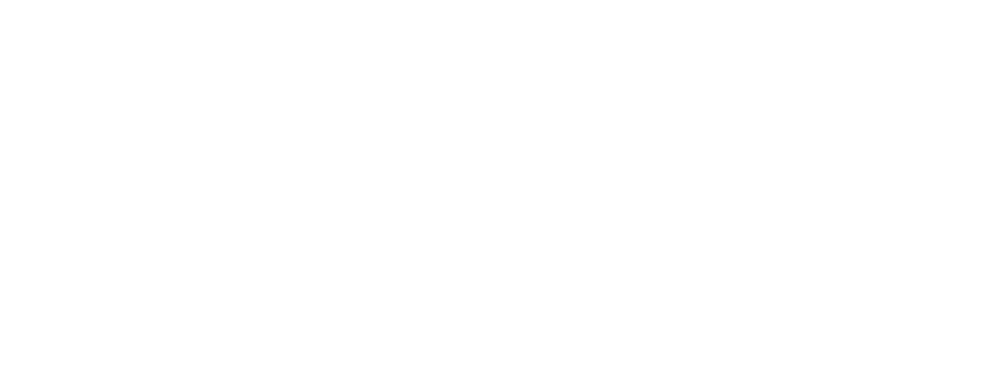
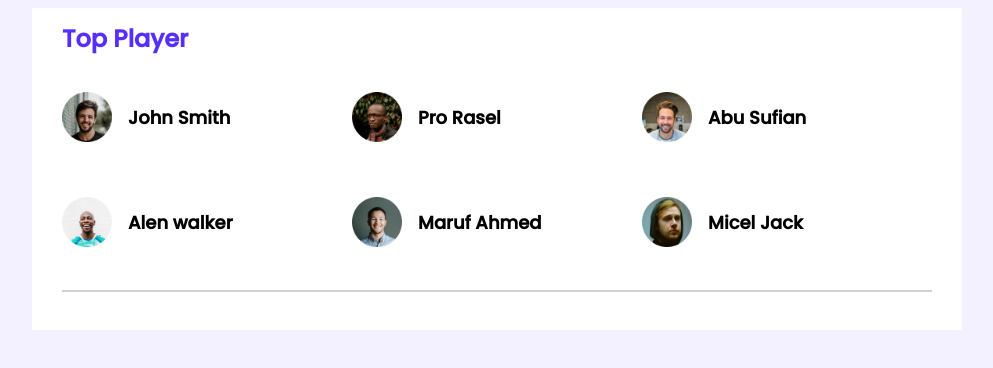
Before and after one commit to shariful0401/leader-bord, a plain HTML site: page index.html in a window 1280 px wide. Shown: the whole page, without its empty margins (143-1136 px from the left). Drawn offline with Linux system fonts and the light colour scheme.

Commit message:
top player compleate

```diff
--- a/index.html
+++ b/index.html
@@ -1,12 +1,17 @@
 <!DOCTYPE html>
 <html lang="en">
+
   <head>
     <meta charset="UTF-8">
     <meta http-equiv="X-UA-Compatible" content="IE=edge">
     <meta name="viewport" content="width=device-width, initial-scale=1.0">
     <title>Leader Bord</title>
     <link rel="stylesheet" href="style.css">
+    <link rel="preconnect" href="https://fonts.googleapis.com">
+    <link rel="preconnect" href="https://fonts.gstatic.com" crossorigin>
+    <link href="https://fonts.googleapis.com/css2?family=Poppins:wght@500&display=swap" rel="stylesheet">
   </head>
+
   <body>
     <!-- header start -->
     <header>
@@ -15,7 +20,37 @@
     <!-- header end -->
     <main>
       <!-- top player and top blogs -->
-
+      <section class="top-player container">
+        <h3 class="section-title">Top Player</h3>
+        <div class="players">
+          <div class="person">
+            <img src="images/players/player-1.png" alt="">
+            <h4 class="player-name">John Smith</h4>
+          </div>
+          <div class="person">
+            <img src="images/players/player-2.png" alt="">
+            <h4 class="player-name">Pro Rasel</h4>
+          </div>
+          <div class="person">
+            <img src="images/players/player-3.png" alt="">
+            <h4 class="player-name">Abu Sufian</h4>
+          </div>
+          <div class="person">
+            <img src="images/players/player-4.png" alt="">
+            <h4 class="player-name">Alen walker</h4>
+          </div>
+          <div class="person">
+            <img src="images/players/player-5.png" alt="">
+            <h4 class="player-name">Maruf Ahmed</h4>
+          </div>
+          <div class="person">
+            <img src="images/players/player-6.png" alt="">
+            <h4 class="player-name">Micel Jack</h4>
+          </div>
+        </div>
+        <hr>
+      </section>
     </main>
   </body>
+
 </html>
--- a/style.css
+++ b/style.css
@@ -0,0 +1,51 @@
+body {
+  font-family: 'Poppins', sans-serif;
+  background-color: #F3F1FF;
+}
+main{
+  display: flex;
+  justify-content: center;
+}
+.section-title{
+  color: rgba(86, 46, 255, 1);
+  font-size: 24px;
+  margin-top: -17px;
+}
+.container{
+  background-color: #ffff;
+  width: 870px;
+  padding: 30px;
+}
+.players {
+  display: grid;
+  grid-template-columns: repeat(3, 1fr);
+  grid-row-gap:30px;
+  margin-bottom: 30px;
+}
+
+.players img {
+  width: 50px;
+  height: 50px;
+}
+.player-name{
+  margin-left: 16px;
+  font-size: 18px;
+}
+.person {
+  display: flex;
+  align-items: center;
+}
+hr{
+  border: 1px solid #D1D1D1;
+}
+.top-blog{
+  display: grid;
+  grid-template-columns: repeat(2,1fr);
+}
+.blog{
+  display: flex;
+}
+.blog img{
+  height: 177px;
+  width: 177px;
+}
```
Lines whose indentation alone changed are shown as unchanged.
